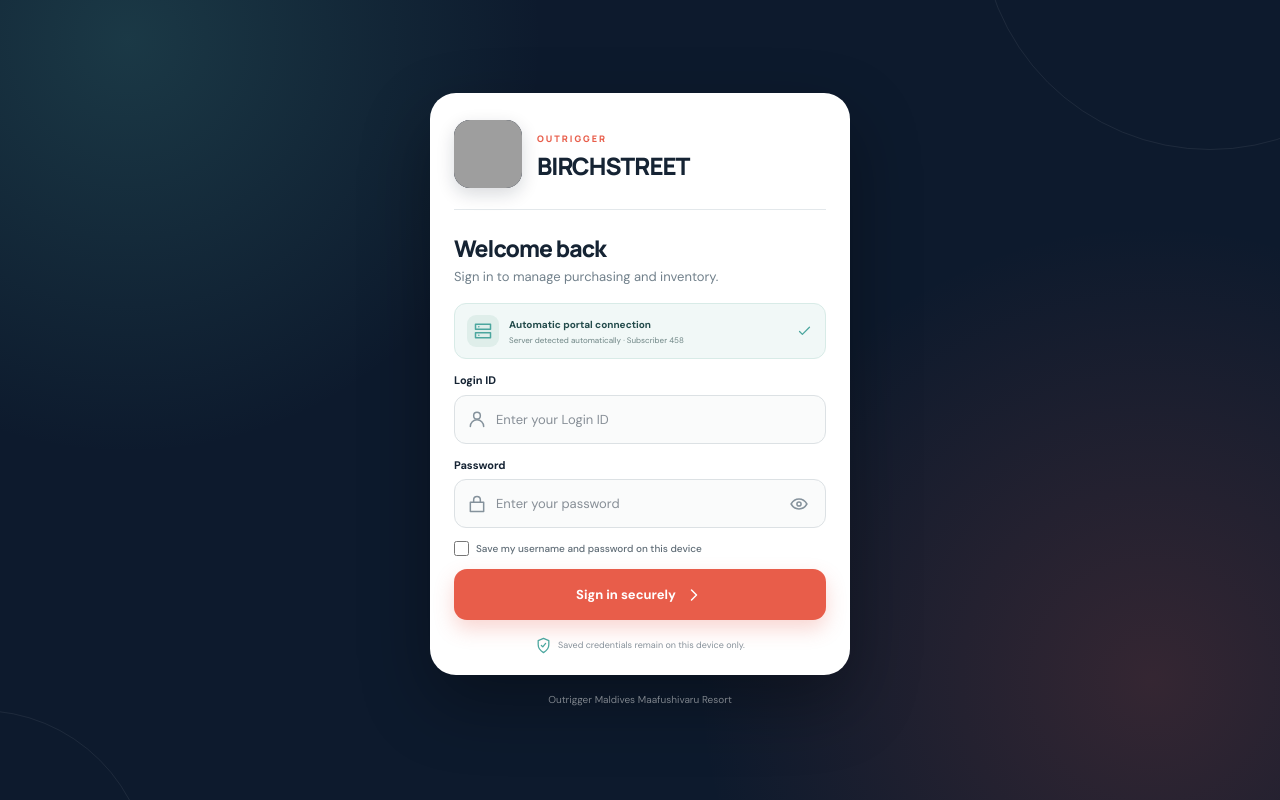
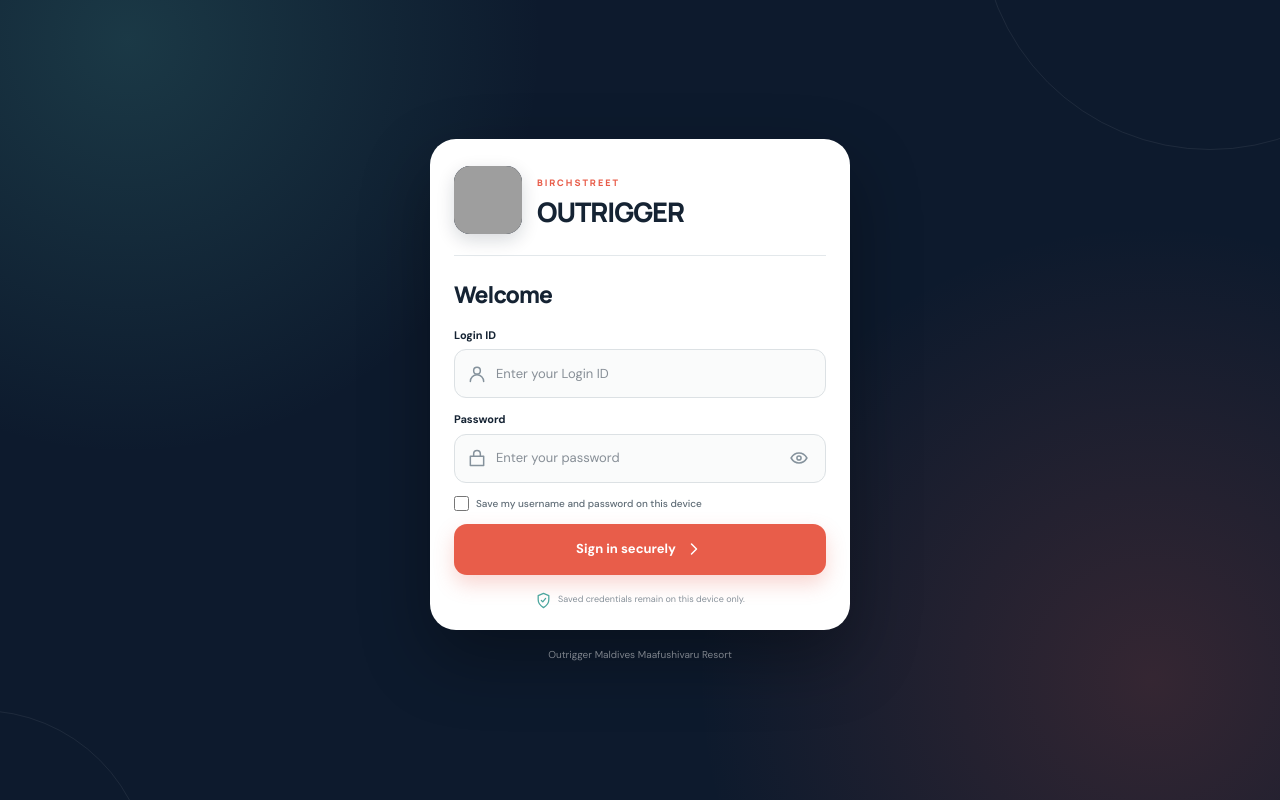
Before and after one commit to roni2026/birchapp, a React (Vite) app: page / in a window 1280 px wide. Built offline with nearby package versions, Linux system fonts and the light colour scheme; grey boxes are pictures that could not be loaded.

Commit message:
Simplify login branding
Figma-Prompt-ID: 180
Figma-Session-ID: 060a0145-4240-428e-9856-95f9a90e7a5f

```diff
--- a/src/App.tsx
+++ b/src/App.tsx
@@ -631,25 +631,14 @@ function Login({ enter }: { enter: () => void }) {
         <div className="login-brand">
           <Logo size={68} />
           <div>
-            <small>OUTRIGGER</small>
-            <h1>Birchstreet</h1>
+            <small>BIRCHSTREET</small>
+            <h1>OUTRIGGER</h1>
           </div>
         </div>
         <div className="welcome">
-          <h2>Welcome back</h2>
-          <p>Sign in to manage purchasing and inventory.</p>
+          <h2>Welcome</h2>
         </div>
         <form onSubmit={submit}>
-          <div className="auto-config">
-            <span>
-              <Icon name="server" />
-            </span>
-            <div>
-              <b>Automatic portal connection</b>
-              <small>Server detected automatically · Subscriber 458</small>
-            </div>
-            <Icon name="check" size={17} />
-          </div>
           <input type="hidden" name="subscriberId" value="458" />
           <label>
             <span>Login ID</span>
--- a/src/index.css
+++ b/src/index.css
@@ -95,7 +95,7 @@
   letter-spacing: 0.22em;
 }
 .login-brand h1 {
-  font: 800 24px Manrope;
+  font: 800 27px Manrope;
   letter-spacing: -0.04em;
   text-transform: uppercase;
 }
@@ -106,49 +106,10 @@
   font: 800 23px Manrope;
   letter-spacing: -0.04em;
 }
-.welcome p {
-  color: var(--muted);
-  font-size: 13px;
-  margin-top: 3px;
-}
 .login-card form {
   display: flex;
   flex-direction: column;
   gap: 13px;
-}
-.auto-config {
-  display: flex;
-  align-items: center;
-  gap: 10px;
-  padding: 11px 12px;
-  border: 1px solid #d8ebe7;
-  border-radius: 12px;
-  background: #f1f8f7;
-  color: var(--aqua);
-}
-.auto-config > span {
-  width: 32px;
-  height: 32px;
-  display: grid;
-  place-items: center;
-  flex: 0 0 auto;
-  border-radius: 9px;
-  background: #dfeeea;
-}
-.auto-config > div {
-  min-width: 0;
-  flex: 1;
-  display: flex;
-  flex-direction: column;
-}
-.auto-config b {
-  color: #234b4b;
-  font-size: 10px;
-}
-.auto-config small {
-  color: #6e8585;
-  font-size: 8px;
-  margin-top: 2px;
 }
 .login-card label > span {
   display: block;
```
Also changed, not shown: native/generatedWebApp.ts (+1 -1 lines).
